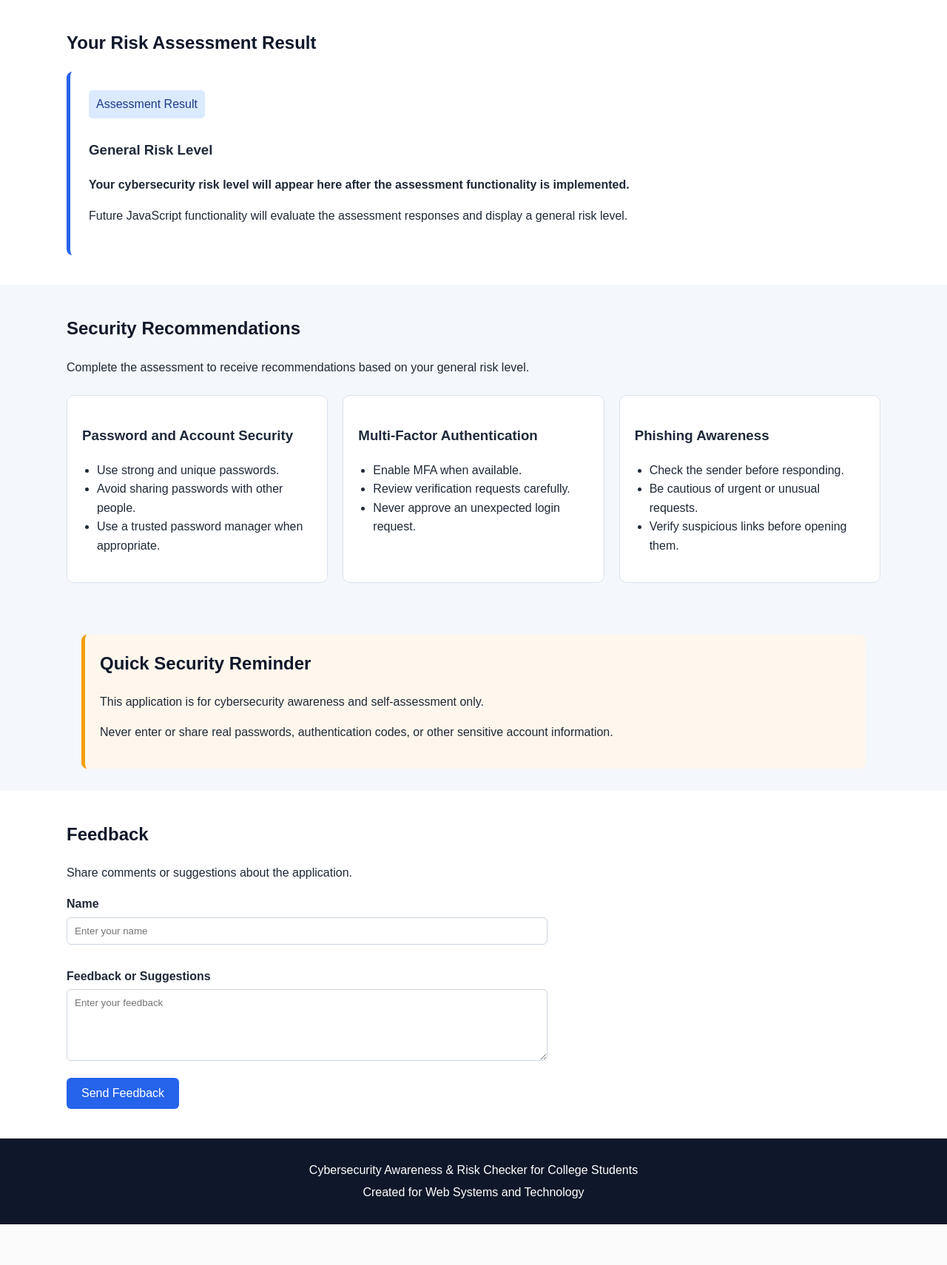
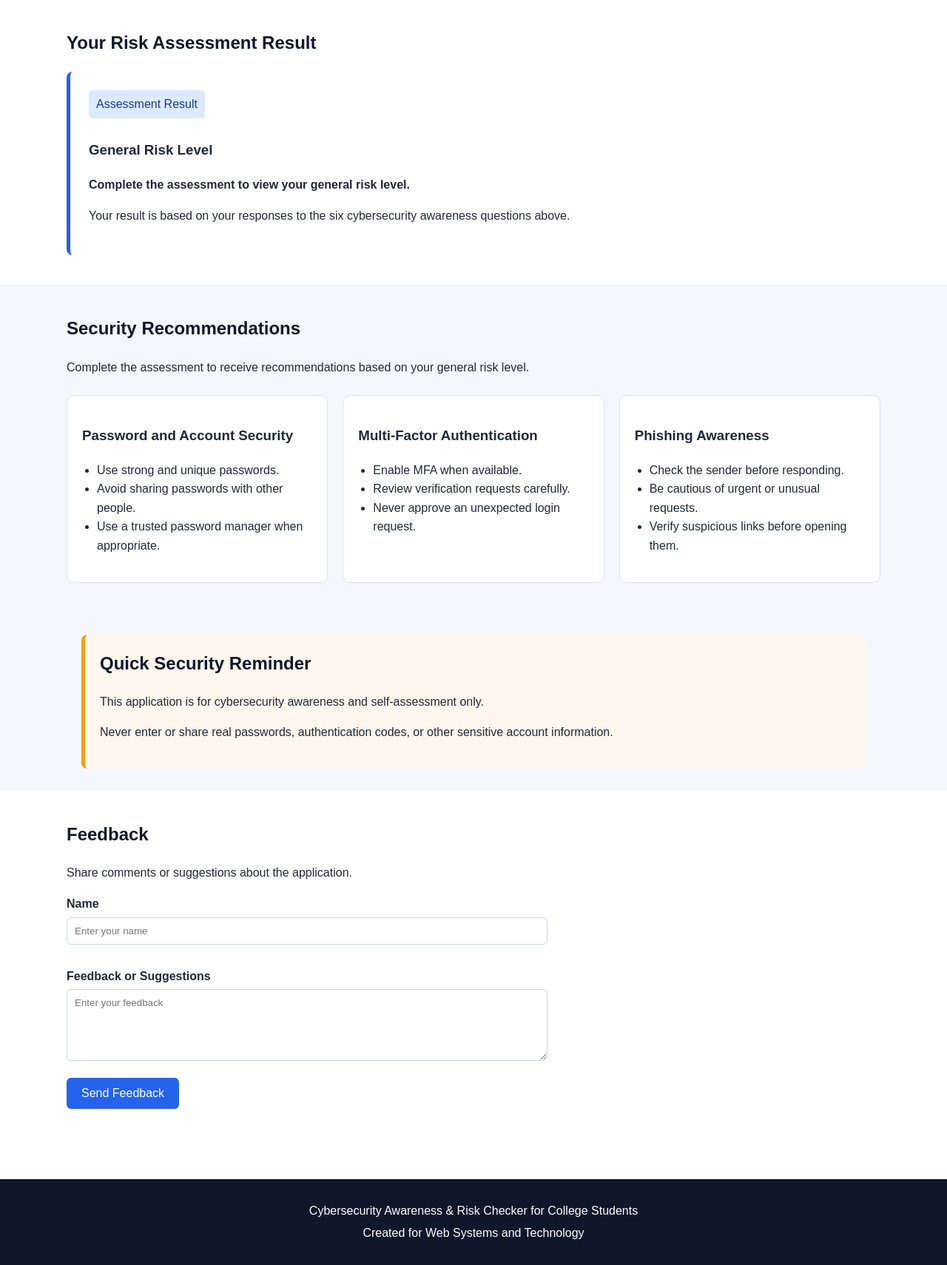
Before and after one commit to Jilyann/cybersecurity-risk-checker, a web app: file index.html in a window 1280 px wide. Shown: the part 2705-4415 px from the top of the page at 74% size. Before the commit the page ends 4360 px from the top, so only its background shows below. Run offline with its HTML, style and script files only (its server is not run), Linux system fonts and the light colour scheme.

Commit message:
Finalize frontend interactions for Milestone 1
Updated assessment result content, added feedback validation and confirmation, and improved keyboard focus visibility for final frontend usability.

```diff
--- a/css/style.css
+++ b/css/style.css
@@ -282,6 +282,26 @@ h3 {
 }
 
 
+/* ACCESSIBILITY AND FEEDBACK */
+
+.main-navigation a:focus-visible,
+.action-button:focus-visible,
+.primary-button:focus-visible,
+.feedback-form input:focus-visible,
+.feedback-form textarea:focus-visible,
+.question input:focus-visible {
+    outline: 3px solid #f59e0b;
+    outline-offset: 3px;
+}
+
+.feedback-status {
+    min-height: 24px;
+    margin-top: 15px;
+    font-weight: bold;
+    color: #1e3a8a;
+}
+
+
 /* FOOTER */
 
 .site-footer {
--- a/index.html
+++ b/index.html
@@ -410,14 +410,13 @@
 
                     <h3>General Risk Level</h3>
 
-                    <p class="result-placeholder" id="result-text">
-                        Your cybersecurity risk level will appear here
-                        after the assessment functionality is implemented.
+                    <p class="result-placeholder" id="result-text" aria-live="polite">
+                        Complete the assessment to view your general risk level.
                     </p>
 
                     <p>
-                        Future JavaScript functionality will evaluate the
-                        assessment responses and display a general risk level.
+                        Your result is based on your responses to the six
+                        cybersecurity awareness questions above.
                     </p>
 
                 </div>
@@ -519,7 +518,7 @@
                     Share comments or suggestions about the application.
                 </p>
 
-                <form class="feedback-form">
+                <form class="feedback-form" id="feedback-form">
 
                     <label for="feedback-name">
                         Name
@@ -543,9 +542,11 @@
                         placeholder="Enter your feedback"></textarea>
 
 
-                    <button type="button" class="primary-button">
+                    <button type="button" class="primary-button" id="send-feedback">
                         Send Feedback
                     </button>
+
+                    <p class="feedback-status" id="feedback-status" aria-live="polite"></p>
 
                 </form>
 
@@ -572,6 +573,10 @@
 let submitButton = document.getElementById("submit-assessment");
 let resultText = document.getElementById("result-text");
 let recommendationMessage = document.getElementById("recommendation-message");
+let feedbackName = document.getElementById("feedback-name");
+let feedbackMessage = document.getElementById("feedback-message");
+let feedbackButton = document.getElementById("send-feedback");
+let feedbackStatus = document.getElementById("feedback-status");
 
 submitButton.onclick = function () {
 
@@ -631,6 +636,26 @@ submitButton.onclick = function () {
     document.getElementById("results").scrollIntoView();
 
 };
+
+feedbackButton.onclick = function () {
+
+    let name = feedbackName.value.trim();
+    let message = feedbackMessage.value.trim();
+
+    if (name === "" || message === "") {
+        feedbackStatus.textContent =
+            "Please enter your name and feedback before submitting.";
+
+        return;
+    }
+
+    feedbackStatus.textContent =
+        "Thank you, " + name + "! Your feedback was received for this session.";
+
+    feedbackName.value = "";
+    feedbackMessage.value = "";
+
+};
 </script>
 
 </body>
```
